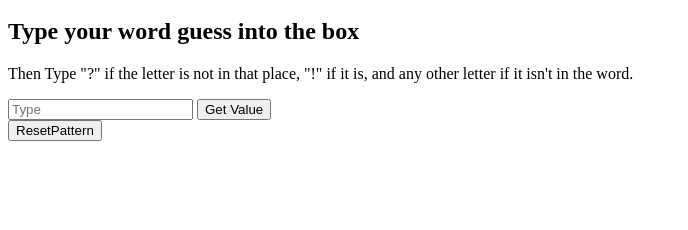
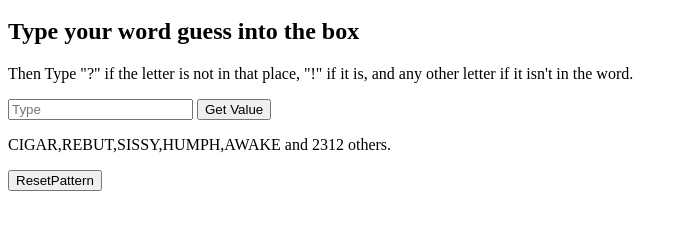
Before and after one commit to ndevrak/7WordlesBookmarklet, a plain HTML site: page index.html in a window 1280 px wide. Both pictures are taken after a click on the button "Get Value". Shown: the part 48-278 px from the top of the page, without its empty margins (0-688 px from the left). Drawn offline with Linux system fonts and the light colour scheme.

Commit message:
added more info on guesses

```diff
--- a/index.html
+++ b/index.html
@@ -2,9 +2,9 @@
     <h1>Simple Wordle Solver</h1>
     <h2>Type your word guess into the box</h2>
     <p>Then Type "?" if the letter is not in that place, "!" if it is, and any other letter if it isn't in the word.</p>
-    <input type="text" placeholder="Type " id="inputId">
+    <input type="text" placeholder="Type " id="guess1ID">
     <button type="button" onclick="getInputValue();">Get Value</button>
-    <div></div>
+    <div id="node-id"></div>
     <button type="button" onclick="resetPattern();">ResetPattern</button>
     <script src="script.js"></script>
 </body>
--- a/script.js
+++ b/script.js
@@ -89,15 +89,32 @@ class WordleSolver{
 
 var solver = new WordleSolver();
 var pattern = new Pattern();
+
 function getInputValue() {
     // Selecting the input element and get its value
-    let inputVal = document.getElementById("inputId").value;
+    let inputVal = document.getElementById("guess1ID").value;
     // Displaying the value
-    //document.write(inputVal);
-    pattern.decodeGuess(inputVal)
-    alert(solver.possibleWords1(pattern))
+
+    pattern.decodeGuess(inputVal);
+    words = solver.possibleWords1(pattern);
+    alert(words)
+
+    var node = document.getElementById('node-id');
+    var newNode = document.createElement('p');
+    displayStr = '' + inputVal.slice(0,5) + '          ';
+    if(words.length < 5){
+        displayStr += words;
+    }
+    else{
+        displayStr += words.slice(0,5);
+        displayStr += " and " + (words.length-5) + " others.";
+    }
+    newNode.appendChild(document.createTextNode(displayStr));
+    node.appendChild(newNode);
 }
 
 function resetPattern(){
     pattern.resetPattern()
+    var node = document.getElementById('node-id');
+    node.textContent = '';
 }
```
